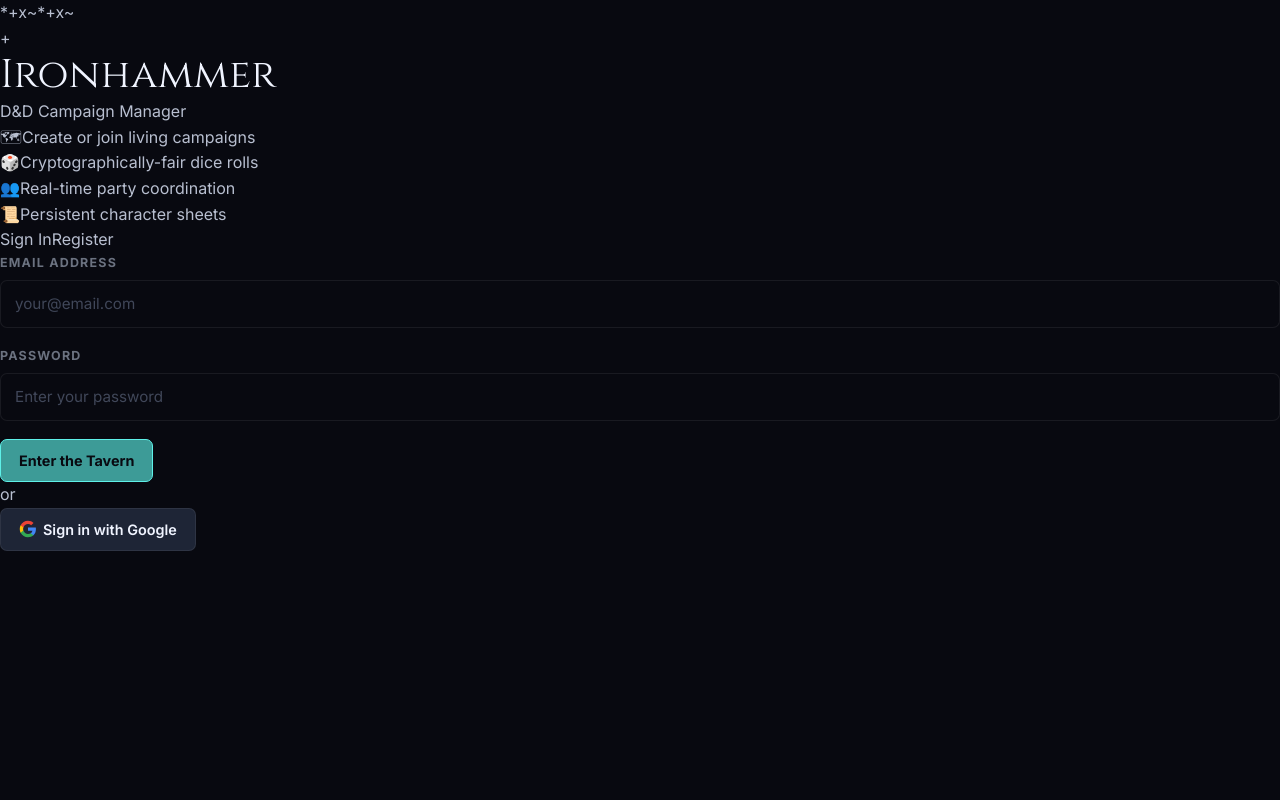
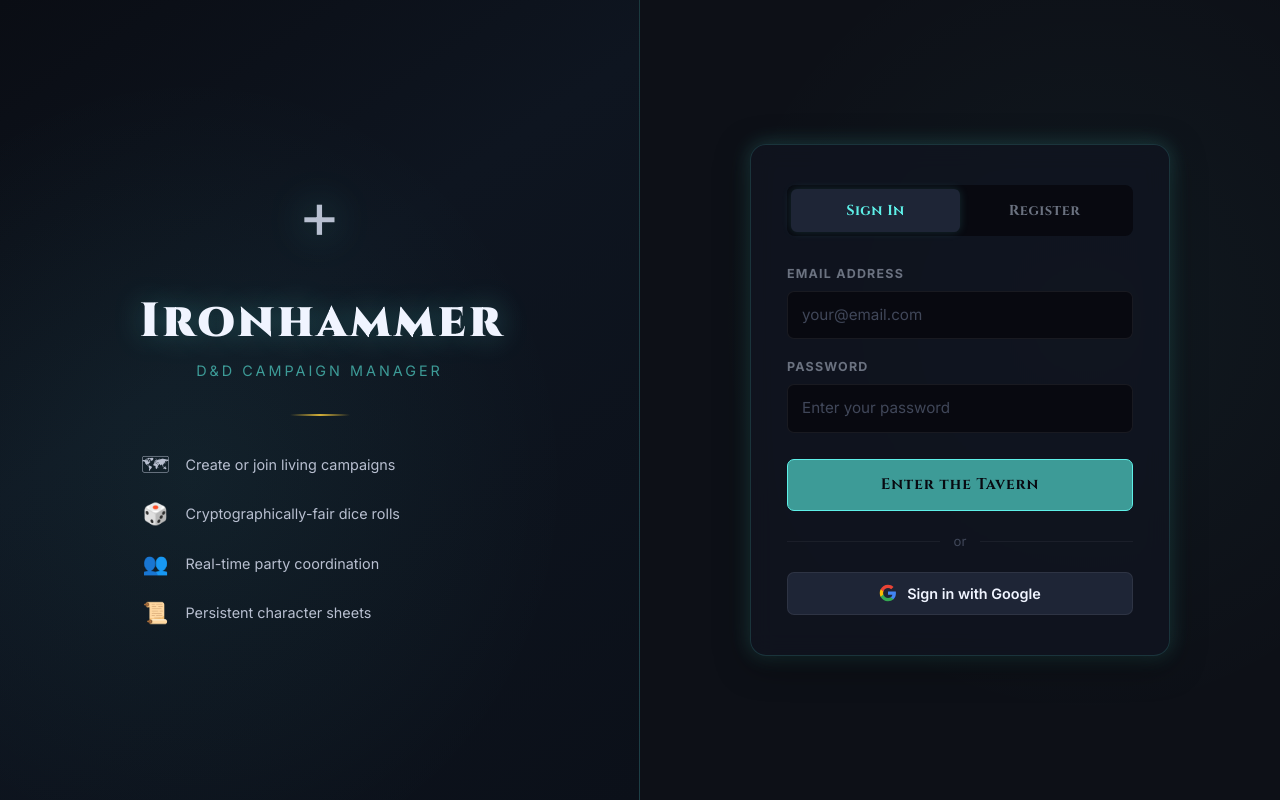
Before and after one commit to ironhammer2204-pixel/DND-Game, a React (Vite) app in the folder apps/web/: page / in a window 1280 px wide. Built offline with nearby package versions, Linux system fonts and the light colour scheme; no server answers.

Commit message:
fix: resolve critical UI routing bugs and missing CSS imports

```diff
--- a/apps/web/src/App.css
+++ b/apps/web/src/App.css
@@ -24,6 +24,11 @@
 .auth-tab { flex: 1; padding: 10px; background: none; border: none; border-radius: 6px; color: var(--text-muted); font-family: var(--font-heading); font-size: 0.9rem; font-weight: 700; cursor: pointer; transition: all 0.2s var(--ease-out); letter-spacing: 0.5px; }
 .auth-tab--active { background: var(--bg-raised); color: var(--accent-cyan); box-shadow: 0 0 10px rgba(94,240,232,.15); }
 .auth-submit-btn { width: 100%; padding: 13px; font-size: 0.95rem; margin-top: 8px; font-family: var(--font-heading); letter-spacing: 1px; }
+.auth-divider { display: flex; align-items: center; gap: 14px; margin: 20px 0 16px; color: var(--text-faint); font-size: 0.82rem; }
+.auth-divider::before, .auth-divider::after { content: ''; flex: 1; height: 1px; background: var(--border-subtle); }
+.auth-google-btn { width: 100%; gap: 10px; justify-content: center; margin-top: 4px; }
+.btn-secondary { background: var(--bg-raised); border-color: var(--border-panel); color: var(--text-white); }
+.btn-secondary:hover:not(:disabled) { border-color: var(--accent-teal); box-shadow: 0 0 12px rgba(94,240,232,.2); transform: translateY(-1px); }
 /* LOBBY PAGE */
 .lobby-page { min-height: 100vh; display: flex; flex-direction: column; background: radial-gradient(ellipse at 50% 0%,rgba(94,240,232,.04) 0%,transparent 50%), var(--bg-obsidian); }
 .lobby-header { display: flex; align-items: center; justify-content: space-between; padding: 0 32px; height: 64px; background: var(--bg-card); border-bottom: 1px solid var(--border-subtle); gap: 16px; flex-shrink: 0; }
--- a/apps/web/src/App.tsx
+++ b/apps/web/src/App.tsx
@@ -1,3 +1,4 @@
+import './App.css';
 import { useAuthStore } from "./stores/authStore";
 import { useGameStore } from "./stores/gameStore";
 import { AuthPage } from "./pages/AuthPage";
--- a/apps/web/src/components/game/DiceRoll.tsx
+++ b/apps/web/src/components/game/DiceRoll.tsx
@@ -5,8 +5,7 @@ import { Button } from "@/components/ui/button"
 import { cn } from "@/lib/utils"
 
 export const DiceRoll: React.FC = () => {
-  const { activeRoll } = useCampaign()
-  const { dismissActiveRoll } = useCampaign()
+  const { activeRoll, dismissActiveRoll } = useCampaign()
 
   if (!activeRoll) return null
 
--- a/apps/web/src/components/navigation/Guards.tsx
+++ b/apps/web/src/components/navigation/Guards.tsx
@@ -10,7 +10,7 @@ export const DmOnlyRoute: React.FC<GuardProps> = ({ children }) => {
   const { activeRole } = useCampaign()
 
   if (activeRole !== "dm") {
-    return <Navigate to="/campaign/dashboard" replace />
+    return <Navigate to="/dashboard" replace />
   }
 
   return children ? <>{children}</> : <Outlet />
@@ -21,7 +21,7 @@ export const CombatActiveRoute: React.FC<GuardProps> = ({ children }) => {
 
   // If combat is active, force navigation to combat viewport
   if (activeCombat) {
-    return <Navigate to="/campaign/combat" replace />
+    return <Navigate to="/combat" replace />
   }
 
   return children ? <>{children}</> : <Outlet />
--- a/apps/web/src/pages/campaign/FactionsPage.tsx
+++ b/apps/web/src/pages/campaign/FactionsPage.tsx
@@ -6,7 +6,7 @@ export const FactionsPage: React.FC = () => {
   const navigate = useNavigate()
 
   const handleClose = () => {
-    navigate("/campaign/dashboard")
+    navigate("/dashboard")
   }
 
   return (
```
